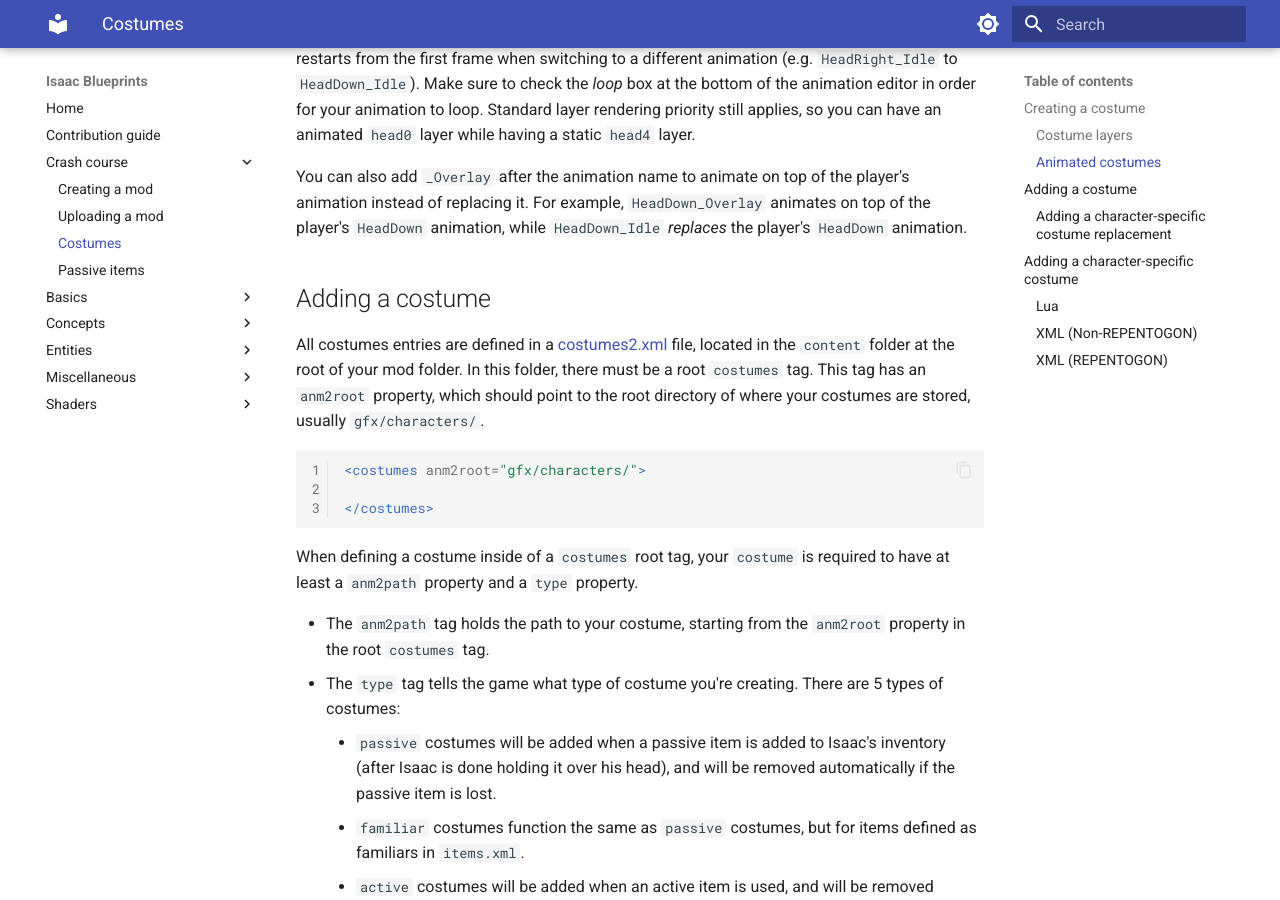
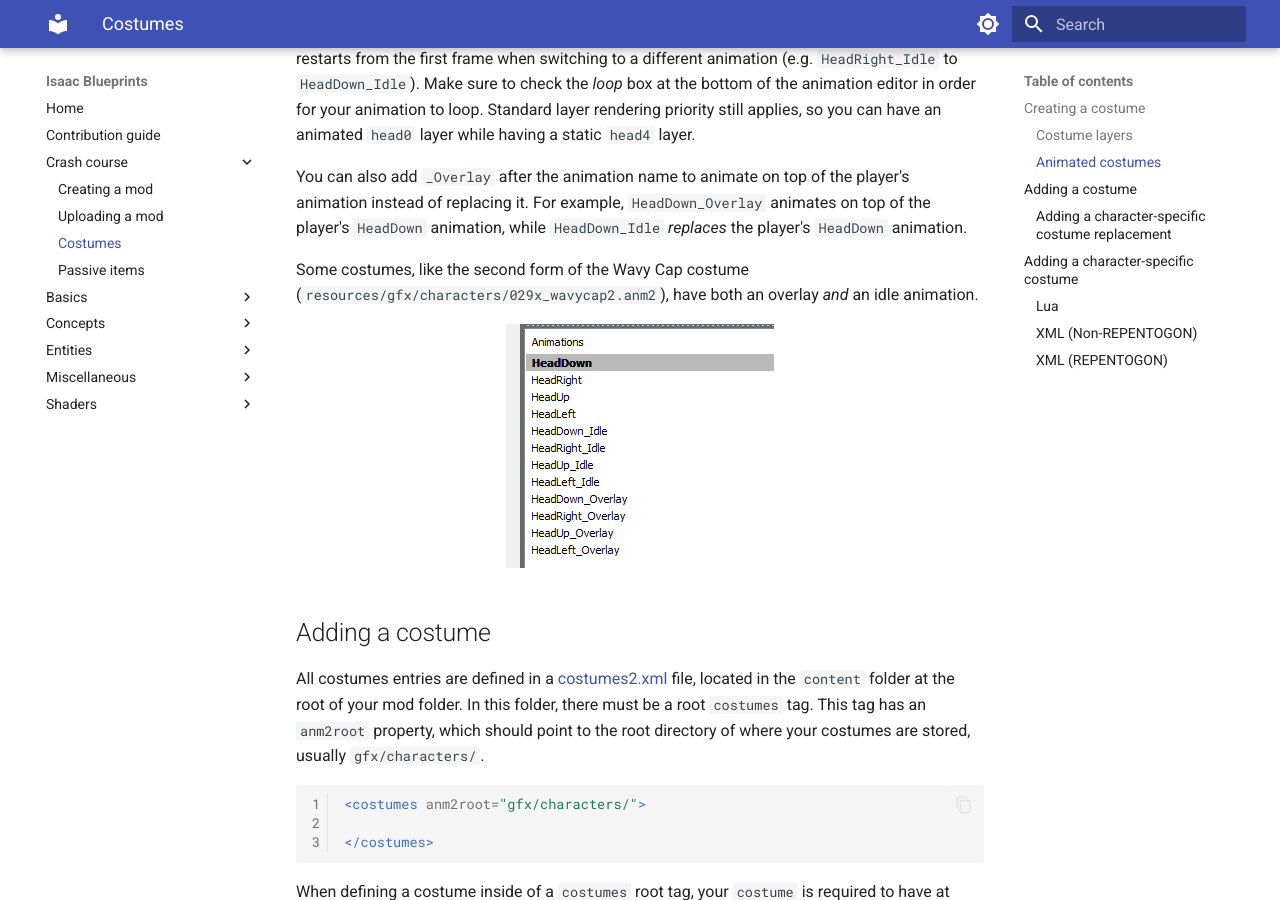
Before and after one commit to catinsurance/IsaacBlueprints, an MkDocs documentation site: the page built from docs/tutorials/crash_course/costumes.md, in a window 1280 px wide and 900 px high, scrolled down 2185 px. Built offline with MkDocs 1.6.1 and Material for MkDocs 9.7.7, drawn with Linux system fonts in a browser that asks for light colours; comment, search, counter and statistics services are not loaded.

Commit message:
Add back wavy cap animations image

```diff
--- a/docs/tutorials/crash_course/costumes.md
+++ b/docs/tutorials/crash_course/costumes.md
@@ -56,6 +56,12 @@ If a costume with more than one layer has one of its layers conflicting with ano
 Animated costumes can be done by adding `_Idle` after the animation name. The animation restarts from the first frame when switching to a different animation (e.g. `HeadRight_Idle` to `HeadDown_Idle`). Make sure to check the *loop* box at the bottom of the animation editor in order for your animation to loop. Standard layer rendering priority still applies, so you can have an animated `head0` layer while having a static `head4` layer.
 
 You can also add `_Overlay` after the animation name to animate on top of the player's animation instead of replacing it. For example, `HeadDown_Overlay` animates on top of the player's `HeadDown` animation, while `HeadDown_Idle` *replaces* the player's `HeadDown` animation.
+
+Some costumes, like the second form of the Wavy Cap costume (`resources/gfx/characters/029x_wavycap2.anm2`), have both an overlay *and* an idle animation.
+
+<p align="center">
+  <img src="../../assets/costumes/overlays.png" alt="Different animations of the Wavy Cap costume" />
+</p>
 
 ## Adding a costume
 All costumes entries are defined in a [costumes2.xml](https://wofsauge.github.io/IsaacDocs/rep/xml/costumes2.html) file, located in the `content` folder at the root of your mod folder. In this folder, there must be a root `costumes` tag. This tag has an `anm2root` property, which should point to the root directory of where your costumes are stored, usually `gfx/characters/`.
```
